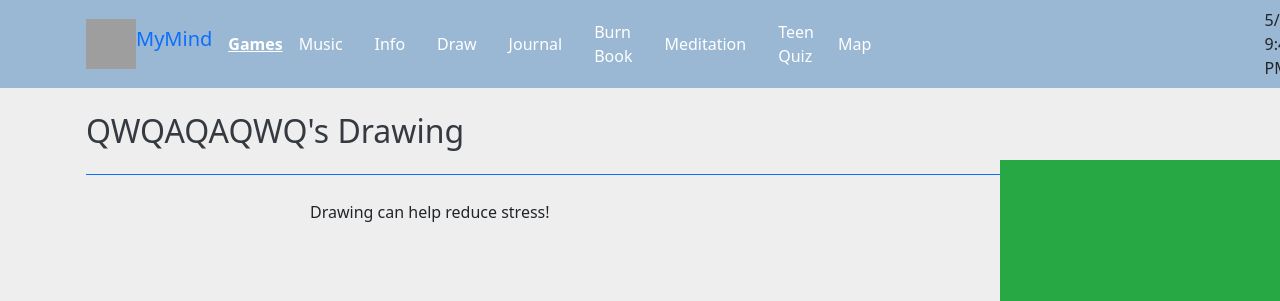
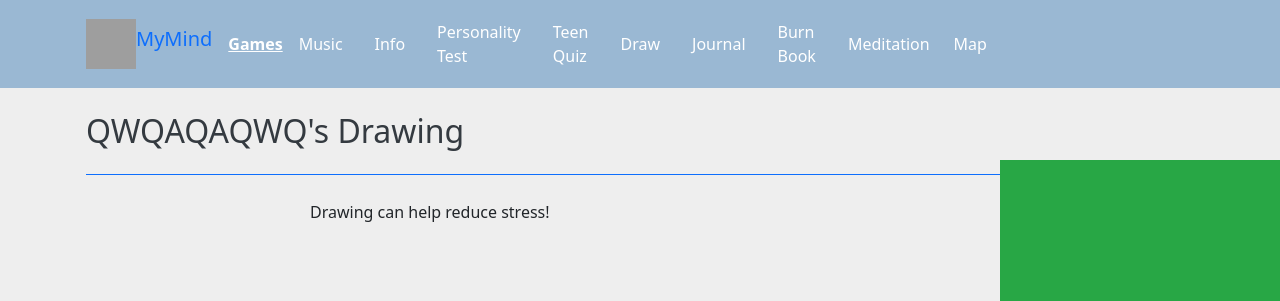
Before and after one commit to vaishavijay/pain.github.io, a Flask app: page /art/ in a window 1280 px wide; the page is wider, and only the part inside the window is pictured. Shown: the top 301 px of that part. Run offline with Flask 2, Linux system fonts and the light colour scheme; a user stored in the database is signed in; data comes from the database, SQL or seed files in the repository; some libraries are stand-ins or nearby versions; grey boxes are pictures that could not be loaded.

Commit message:
fixed bug with health quiz in navbar

```diff
--- a/main.py
+++ b/main.py
@@ -117,6 +117,11 @@ def quiz():
     return render_template("quiz.html")
 
 
+@app.route('/health')
+def health():
+    return render_template("health.html")
+
+
 @app.route('/authorize')
 def authorize():
     return render_template("authorize.html")
@@ -132,8 +137,8 @@ def burnbook():
     return render_template("burnbook.html")
 
 
-#@app.route('/art')
-#def art():
+# @app.route('/art')
+# def art():
 #    return render_template("arty/templates/art.html")
 
 @app.route('/api')
--- a/templates/fragments/navbar.html
+++ b/templates/fragments/navbar.html
@@ -85,7 +85,8 @@
         </div>
         <a class="nav-link" href="{{ url_for('music') }}">Music</a>
         <a class="nav-link" href="{{ url_for('api') }}">Info</a>
-{#        <a class="nav-link" href="{{ url_for('quiz') }}">Personality Test</a>#}
+        <a class="nav-link" href="{{ url_for('quiz') }}">Personality Test</a>
+        <a class="nav-link" href="{{ url_for('health') }}">Teen Quiz</a>
 
         {% if current_user.is_authenticated %}
             <a class="nav-link" href="{{ url_for('art.art') }}">Draw</a>
@@ -103,7 +104,6 @@
 {#
 #}
 
-        <a class="nav-link" href="{{ url_for('healthquiz') }}">Teen Quiz</a>
 
             <div class="collapse navbar-collapse" id="navbarNavAltMarkup">
             <div class="navbar-nav">
```
Also changed, not shown: templates/health.html (renamed from templates/healthquiz.html).
